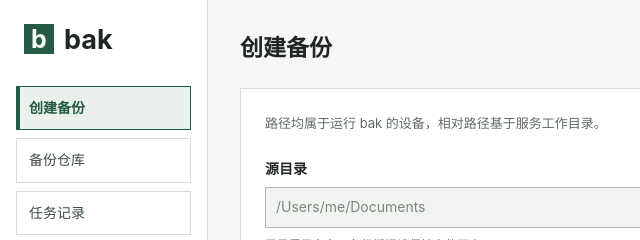
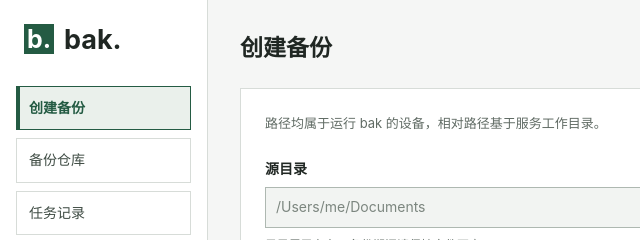
Before and after one commit to qi7876/software-development-exp, a website: page web/index.html in a window 1280 px wide. Shown: the top 240 px of the page, 0-640 px from the left. Drawn offline with Linux system fonts and the light colour scheme; files that its build step writes are made by us from their sources; files whose address does not match are found by name.

Commit message:
web: add dots to sidebar branding

```diff
--- a/web/index.html
+++ b/web/index.html
@@ -12,8 +12,8 @@
   <body>
     <a class="skip-link" href="#main">跳转到主要内容</a>
     <aside class="sidebar">
-      <a class="brand" href="#backup" aria-label="bak 首页"
-        ><span class="brand-mark" aria-hidden="true">b</span><span>bak</span></a
+      <a class="brand" href="#backup" aria-label="bak. 首页"
+        ><span class="brand-mark" aria-hidden="true">b.</span><span>bak.</span></a
       >
       <nav aria-label="主导航">
         <a href="#backup" aria-current="page">创建备份</a>
```
